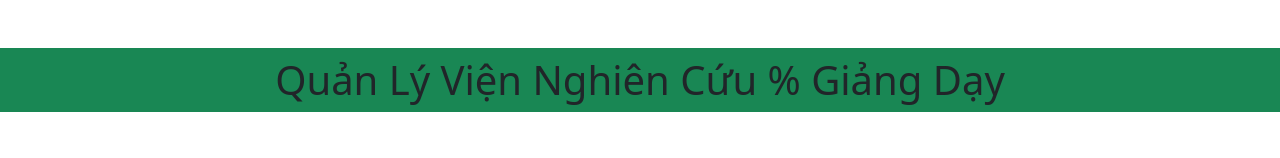
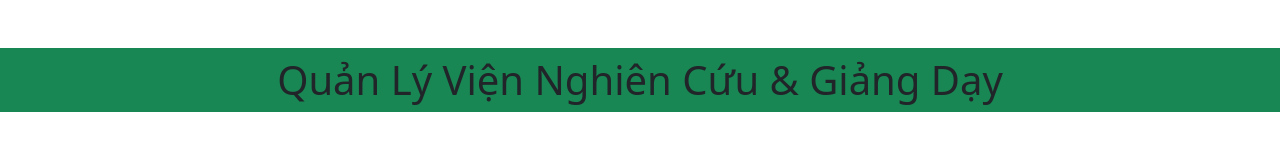
Before and after one commit to zacking0712/QLNghienCuu, a plain HTML site: page index.html in a window 1280 px wide. Shown: the top 158 px of the page. Drawn offline with nearby package versions, Linux system fonts and the light colour scheme.

Commit message:
Còn 1 câu chưa làm

```diff
--- a/index.html
+++ b/index.html
@@ -1,7 +1,7 @@
 <!doctype html>
 <html lang="en">
     <head>
-        <title>Quản Lý Viện Nghiên Cứu % Giảng Dạy</title>
+        <title>Quản Lý Viện Nghiên Cứu & Giảng Dạy</title>
         <!-- Required meta tags -->
         <meta charset="utf-8" />
         <meta
@@ -32,7 +32,7 @@
 
     <body>
 
-        <h1 class="bg-success text-center text-dark my-5 py-2 px-3">Quản Lý Viện Nghiên Cứu % Giảng Dạy</h1>
+        <h1 class="bg-success text-center text-dark my-5 py-2 px-3">Quản Lý Viện Nghiên Cứu & Giảng Dạy</h1>
         <div class="container my-3">
             <div class="services d-flex justify-content-between align-items-center mb-3">
                 <!-- Button trigger modal -->
```
